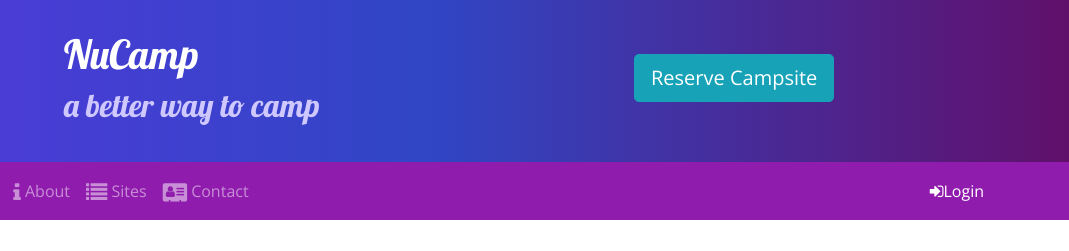
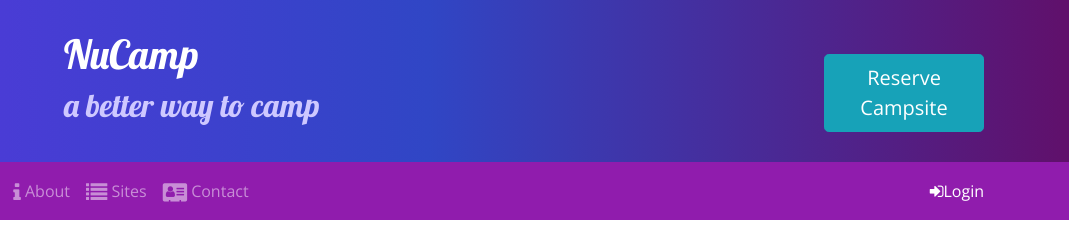
Before and after one commit to MojiTom/nucamp-site, a website: page index.html in a window 1280 px wide. Shown: the top 251 px of the page, 211-1280 px from the left. Drawn offline with nearby package versions, Linux system fonts and the light colour scheme.

Commit message:
Fixing a typo

```diff
--- a/index.html
+++ b/index.html
@@ -29,7 +29,7 @@
                     <h1>NuCamp</h1>
                     <h2>a better way to camp</h2>
                 </div>
-                <div class="col-md-4 col-xl- mt-4"> <!-- Reserve button - modal code is below -->
+                <div class="col-md-4 col-xl-2 mt-4"> <!-- Reserve button - modal code is below -->
                     <a role="button" class="btn btn-info btn-lg" data-toggle="modal" data-target="#reserveModal">Reserve Campsite</a>
                 </div>
             </div>
@@ -116,7 +116,7 @@
         </div>
     </nav>
 
-    <!-- Login Modal: For some reason, my modal appears farther right in the navbar than in the example. -->
+    <!-- Login Modal -->
     <div id="loginModal" class="modal fade" role="dialog">
         <div class="modal-dialog" role="document">
             <div class="modal-content">
```
